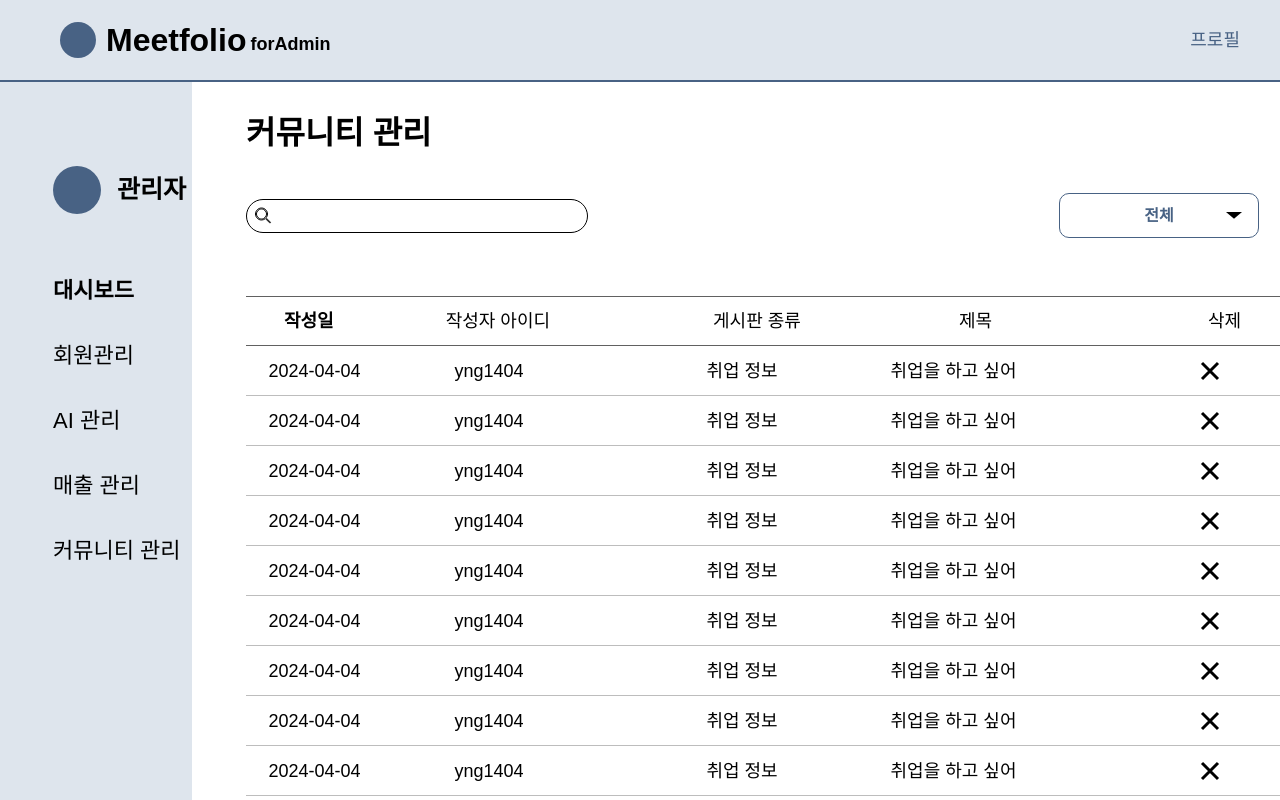
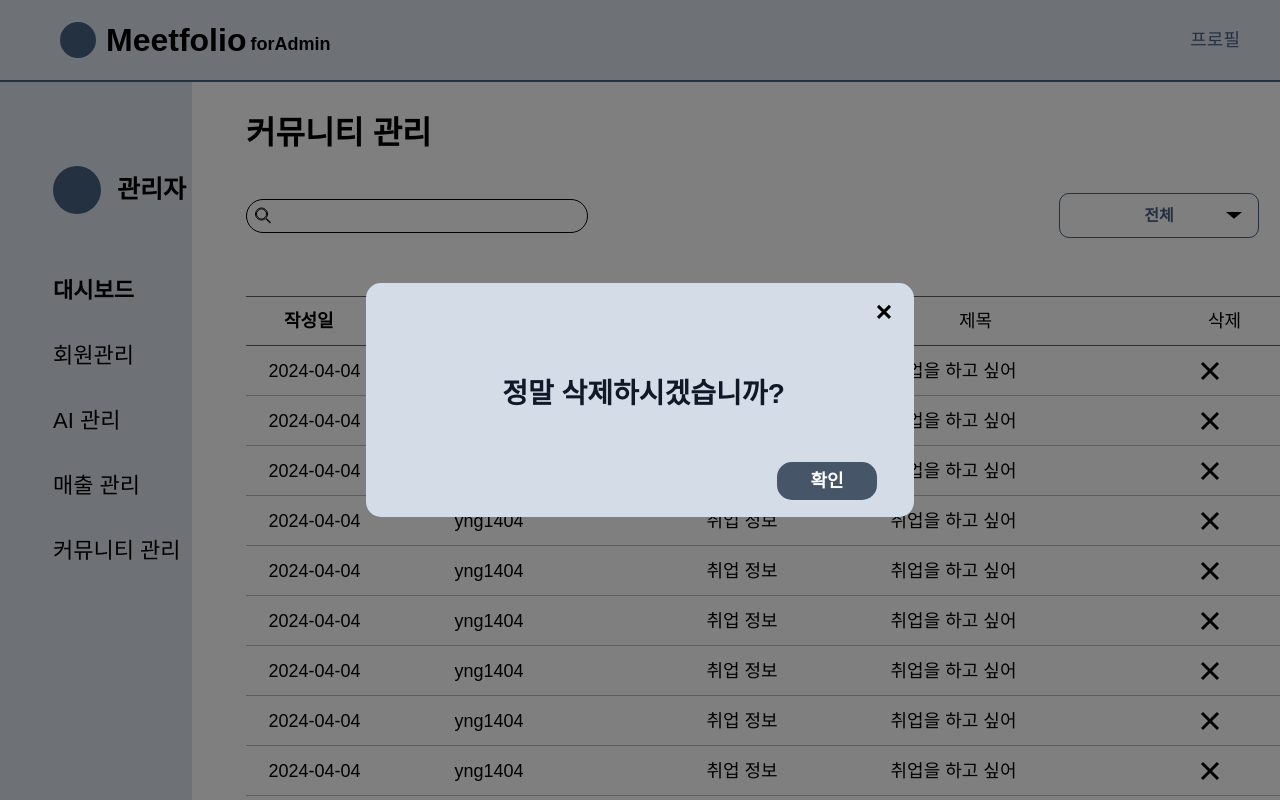
Before and after one commit to Meetfolio-Project-CodeZ-Team/Frontend, a Next.js app: page /Admin/board in a window 1280 px wide. Both pictures are taken after a click on the element 1210 px from the left and 370 px from the top of the page. Shown: the top 800 px of the page. Built offline with nearby package versions, Linux system fonts and the light colour scheme.

Commit message:
✨ [feat]: 삭제 모달 생성

```diff
--- a/src/app/components/admin/board/ComunityInfo.tsx
+++ b/src/app/components/admin/board/ComunityInfo.tsx
@@ -1,6 +1,8 @@
 import React from 'react'
 import Icons from '../../common/Icons'
 import { boardDelete } from '@/app/ui/IconsPath'
+import { useModal } from '@/app/hooks/useModal'
+import DeleteModal from '../common/DeleteModal'
 
 interface ComunityInfoProps {
   createdAt: string
@@ -12,6 +14,9 @@ interface ComunityInfoProps {
 
 const ComunityInfo = (userInfo: ComunityInfoProps) => {
   const { createdAt, memberName, title, type } = userInfo
+
+  const { isOpen, openModal, closeModal, handleModalClick } = useModal(false)
+
   return (
     <div className="flex flex-col w-[1034px] h-[50px]">
       <div className="flex w-[1034px] h-[50px] pl-2 border-b border-[#BDBDBD] items-center text-black text-lg">
@@ -19,8 +24,14 @@ const ComunityInfo = (userInfo: ComunityInfoProps) => {
         <div className="w-[228px] text-center">{memberName}</div>
         <div className="w-[278px] text-center">{type}</div>
         <div className="w-[145px] text-center">{title}</div>
-        <div className="ml-[168px] flex text-center cursor-pointer">
+        <div
+          className="ml-[168px] flex text-center cursor-pointer"
+          onClick={openModal}
+        >
           <Icons name={boardDelete} />
+        </div>
+        <div onClick={handleModalClick}>
+          {isOpen && <DeleteModal closeModal={closeModal} />}
         </div>
       </div>
     </div>
--- /dev/null
+++ b/src/app/components/admin/common/DeleteModal.tsx
@@ -0,0 +1,40 @@
+'use client'
+
+import { close } from '@/app/ui/IconsPath'
+import Icons from '../../common/Icons'
+import { useState } from 'react'
+
+interface DeleteModalProps {
+  closeModal: () => void
+}
+const DeleteModal = ({ closeModal }: DeleteModalProps) => {
+  const [isDeleted, setIsDeleted] = useState(false)
+  const handleDelete = () => {
+    setIsDeleted(true)
+  }
+
+  return (
+    <div className="fixed top-0 left-0 w-full h-full bg-black bg-opacity-50 flex justify-center items-center">
+      <div className="w-[548px] h-[234px] rounded-[15px] bg-[#D3DCE7] relative">
+        <div
+          className=" right-[18px] top-[16px] absolute cursor-pointer"
+          onClick={closeModal}
+        >
+          <Icons name={close} />
+        </div>
+
+        <div className="w-[427px] h-[52px] left-[64px] top-[90px] absolute text-center text-gray-900 text-[28px] font-bold font-['Plus Jakarta Sans'] leading-[42px]">
+          {!isDeleted ? '정말 삭제하시겠습니까?' : '삭제되었습니다. '}
+        </div>
+        <div
+          className=" flex items-center justify-center w-[100px] h-[38px] left-[411px] top-[179px] absolute  cursor-pointer bg-slate-600 rounded-[15px]"
+          onClick={!isDeleted ? handleDelete : closeModal}
+        >
+          <div className=" text-white text-lg font-bold">확인</div>
+        </div>
+      </div>
+    </div>
+  )
+}
+
+export default DeleteModal
--- /dev/null
+++ b/src/app/hooks/useModal.ts
@@ -0,0 +1,26 @@
+import { useState } from 'react'
+
+export const useModal = (initialState: boolean) => {
+  const [isOpen, setIsOpen] = useState(initialState)
+
+  const openModal = () => {
+    setIsOpen(true)
+  }
+
+  const closeModal = () => {
+    setIsOpen(false)
+  }
+
+  const handleModalClick = (
+    event: React.MouseEvent<HTMLDivElement, MouseEvent>,
+  ) => {
+    event.stopPropagation()
+  }
+
+  return {
+    isOpen,
+    openModal,
+    closeModal,
+    handleModalClick,
+  }
+}
--- a/src/app/ui/IconsPath.ts
+++ b/src/app/ui/IconsPath.ts
@@ -76,3 +76,13 @@ export const search = {
     strokeWidth: 1,
   },
 }
+export const close = {
+  path: 'M18 18.8169L12 12.8169M12 12.8169L6 6.81689M12 12.8169L18 6.81689M12 12.8169L6 18.8169',
+  width: 24,
+  height: 24,
+  fill: 'none',
+  options: {
+    stroke: 'black',
+    strokeWidth: 3,
+  },
+}
```
